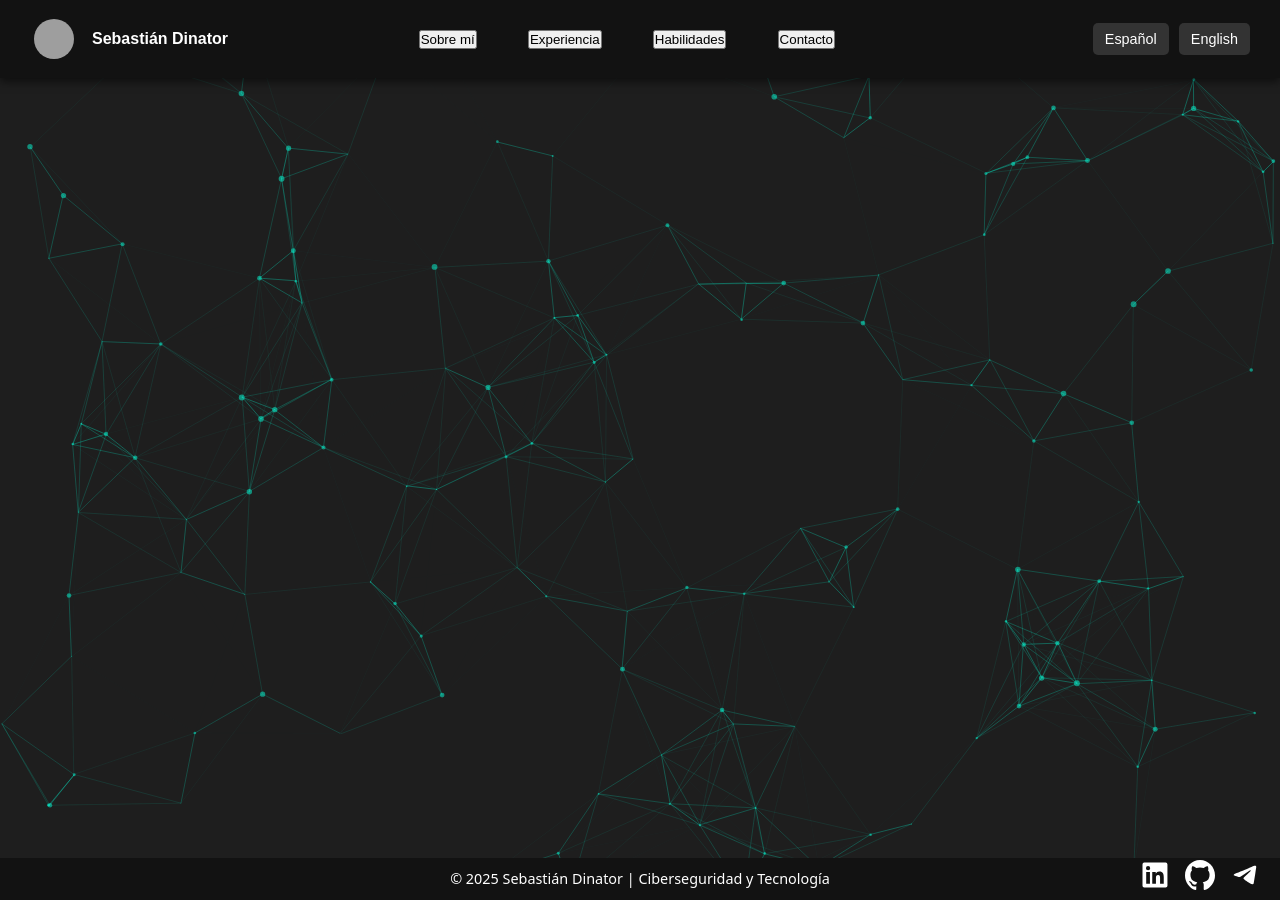
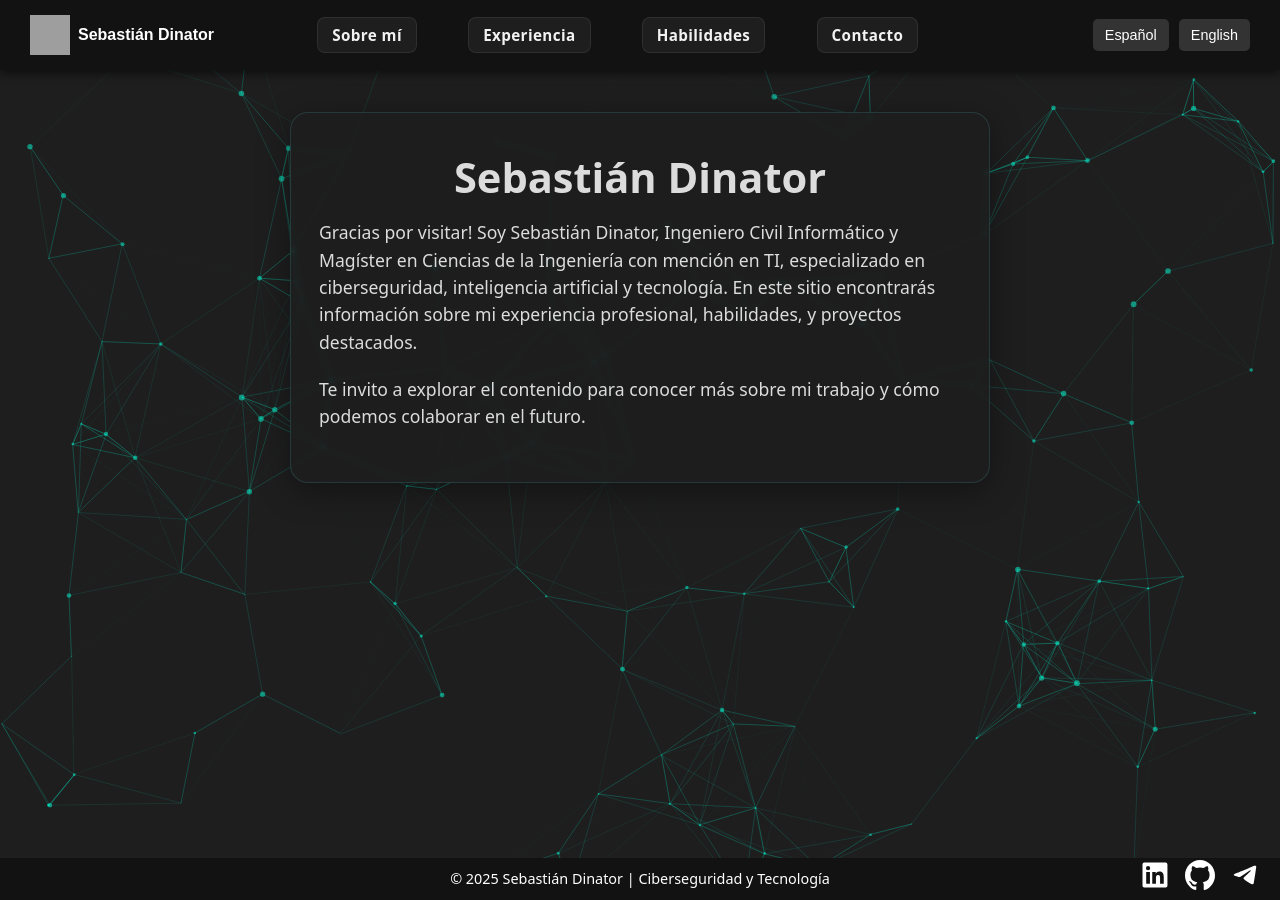
Before and after one commit to Seva41/Seva41.github.io, a Jekyll site: the page built from index.html, in a window 1280 px wide. Built offline with Jekyll 4.4.1, drawn with Linux system fonts in a browser that asks for light colours; grey boxes are pictures that could not be loaded.

Commit message:
Mejorar la gestión de idiomas y la navegación; se añade clase activa a los botones de idioma y se optimiza la carga de pestañas.

```diff
--- a/assets/js/main.js
+++ b/assets/js/main.js
@@ -10,6 +10,7 @@ function cambiarIdioma(idioma) {
   if(menuBtn){
     menuBtn.setAttribute('aria-label', idioma==='es' ? 'Abrir menú' : 'Open menu');
   }
+  document.querySelectorAll('[data-lang]').forEach(b=>b.classList.toggle('active-lang', b.getAttribute('data-lang')===idioma));
 }
 
 // Función para alternar el menú en pantallas móviles
@@ -81,11 +82,8 @@ window.onload = function () {
   document.body.classList.add("loaded");
   // Restaurar pestaña activa si existe
   const lastTab = localStorage.getItem('lastTabId') || 'intro';
-  if(lastTab && lastTab!=='intro') {
-    if(document.getElementById(lastTab)) {
-      showTab(lastTab);
-    }
-  }
+  if(document.getElementById(lastTab)) { showTab(lastTab); } else { showTab('intro'); }
+  document.querySelectorAll(`[data-tab="${lastTab}"]`).forEach(b=>b.classList.add('active'));
   // Lazy loading mejorado (añadir loading a imágenes faltantes)
   document.querySelectorAll('img:not([loading])').forEach(img=>{
     img.setAttribute('loading','lazy');
--- a/index.html
+++ b/index.html
@@ -6,7 +6,7 @@ lang: es
 ---
 
 <main>
-  <section id="intro" class="tab-content active" aria-hidden="false">
+  <section id="intro" class="tab-content active" aria-hidden="false" style="display:flex">
     <div class="content-window">
       <h1 class="es">Sebastián Dinator</h1>
       <h1 class="en" style="display: none">Sebastián Dinator</h1>
--- a/style.css
+++ b/style.css
@@ -103,48 +103,40 @@ p {
   font-weight: bold;
   font-size: 1rem;
   gap: 8px;
-  padding: 4px 4px;
-}
-.logo-btn:focus-visible { outline: 2px solid #5dade2; outline-offset: 2px; }
-
-.logo img {
-  width: 40px;
-  height: 40px;
-  border-radius: 50%;
-  object-fit: cover;
-  margin-right: 10px;
 }
 
-/* Menú de navegación */
+/* Navegación principal */
 .nav-links {
   list-style: none;
   display: flex;
-  gap: clamp(16px, 4vw, 60px); /* Ajuste fluido del espacio */
-  margin: 0 auto; /* Centrar los elementos */
+  gap: clamp(16px, 4vw, 60px);
+  margin: 0 auto;
   padding-left: 0;
-  transition: transform 0.3s ease;
+  transition: transform .3s ease;
   align-items: center;
 }
+.nav-links li { padding: 0; }
 
-.nav-links li {
-  padding: 0;
+/* Botones navegación */
+.nav-links a, .nav-links button.nav-btn {
+  color: #f2f2f2;
+  background: rgba(255,255,255,0.05);
+  border: 1px solid rgba(255,255,255,0.08);
+  font-weight: 600;
+  font-family: inherit;
+  font-size: clamp(0.85rem, 0.8rem + .3vw, 0.95rem);
+  letter-spacing: .4px;
+  cursor: pointer;
+  padding: 8px 14px;
+  position: relative;
+  transition: background .25s ease, color .3s ease, border-color .25s;
+  text-decoration: none;
+  border-radius: 8px;
+  line-height: 1.2;
 }
-
-.nav-links a {
-  color: #fff;
-  text-decoration: none;
-  font-weight: bold;
-  transition: color 0.3s ease;
-}
-
-.nav-links a:hover {
-  color: #5dade2;
-}
-
-/* Estilo para el enlace activo */
-.nav-links a.active {
-  color: #5dade2; /* Color azul para denotar el elemento activo */
-}
+.nav-links a:hover, .nav-links button.nav-btn:hover { background: rgba(255,255,255,0.12); color:#5dade2; }
+.nav-links a.active, .nav-links button.nav-btn.active { background: rgba(93,173,226,0.18); color:#5dade2; border-color: rgba(93,173,226,0.55); }
+.nav-links a:focus-visible, .nav-links button.nav-btn:focus-visible { outline: 2px solid #5dade2; outline-offset: 3px; }
 
 /* Selector de idioma */
 .language-switch-desktop {
@@ -166,6 +158,11 @@ p {
 
 .language-switch-desktop button:hover {
   background-color: #555;
+}
+.language-switch-desktop button.active-lang {
+  background: #5dade2;
+  color: #fff;
+  box-shadow: 0 0 0 2px rgba(93,173,226,0.35) inset;
 }
 
 .language-switch-mobile {
@@ -206,48 +203,29 @@ main {
   max-width: 100vw;
   margin: 0 auto;
   flex: 1;
-.nav-links a,
-.nav-links button.nav-btn {
-  color: #fff;
-  background: transparent;
-  border: none;
-  font-weight: 600;
-  font-family: inherit;
-  font-size: clamp(0.85rem, 0.8rem + .3vw, 0.95rem);
-  letter-spacing: .35px;
-  cursor: pointer;
-  padding: 8px 6px;
-  position: relative;
-  transition: color .3s ease;
 }
-.nav-links a:focus-visible, .nav-links button.nav-btn:focus-visible { outline: 2px solid #5dade2; outline-offset: 3px; }
-.nav-links a:hover, .nav-links button.nav-btn:hover { color: #5dade2; }
-.nav-links a.active, .nav-links button.nav-btn.active { color: #5dade2; }
 
 /* Indicador inferior sutil */
 .nav-links a.active::after, .nav-links button.nav-btn.active::after {
   content: '';
   position: absolute;
-  left: 0;
-  bottom: 0;
-  height: 2px;
-  width: 100%;
+  left: 10%;
+  bottom: 4px;
+  height: 3px;
+  width: 80%;
   background: linear-gradient(90deg,#5dade2,#7cc9f7);
-  border-radius: 2px;
+  border-radius: 3px;
   transform-origin: left;
   animation: underlineIn .35s ease;
+  box-shadow: 0 0 6px rgba(93,173,226,0.5);
 }
 
 @keyframes underlineIn { from { transform: scaleX(.2); opacity: 0;} to { transform: scaleX(1); opacity:1;} }
-  height: 100%;
-  opacity: 0;
-  transition: opacity 0.5s ease-in-out;
-}
 
-.tab-content.active {
-  opacity: 1;
-  display: flex;
-}
+/* Tabs */
+.tab-content { display: none; opacity: 0; }
+.tab-content.active { display:flex; flex-direction:column; align-items:center; justify-content:center; opacity:1; animation: fadeIn .45s ease; }
+@keyframes fadeIn { from { opacity:0; transform: translateY(6px);} to { opacity:1; transform:translateY(0);} }
 
 /* Fondo animado de partículas */
 #particles-js {
```
